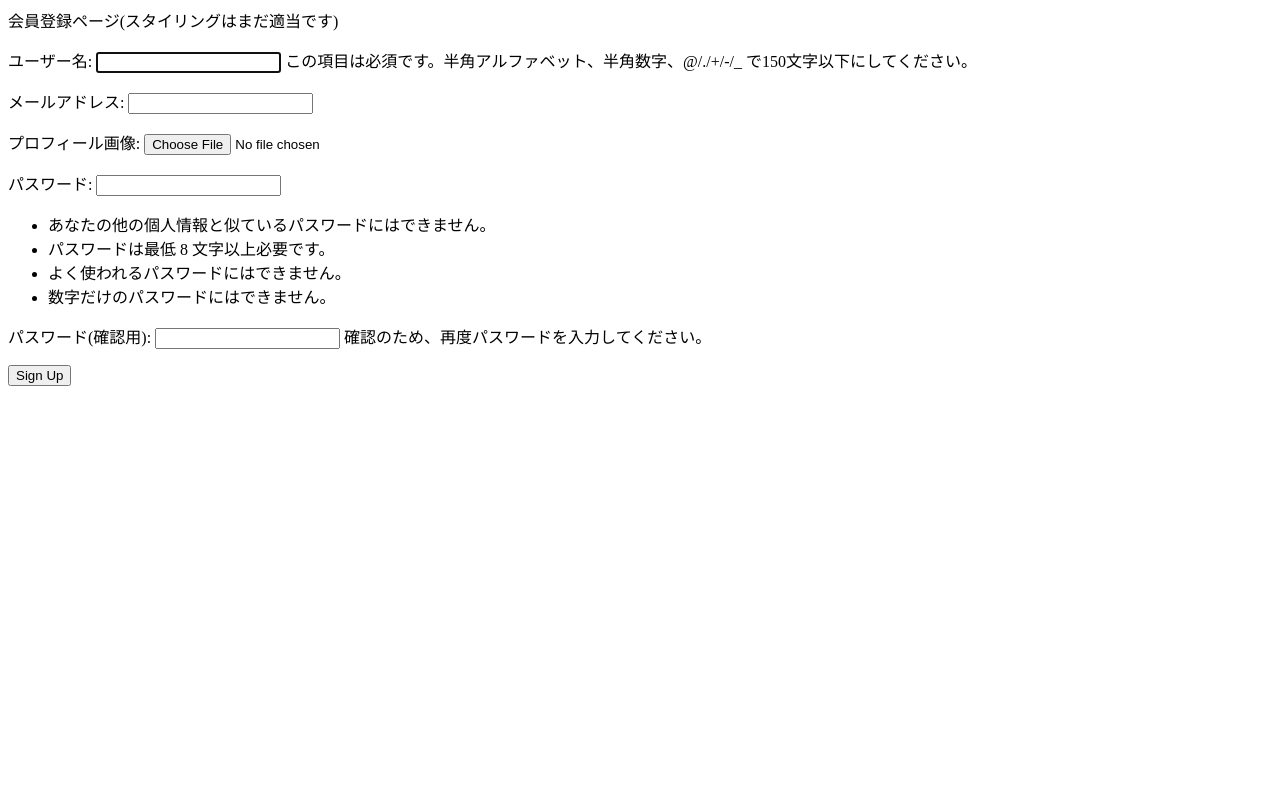
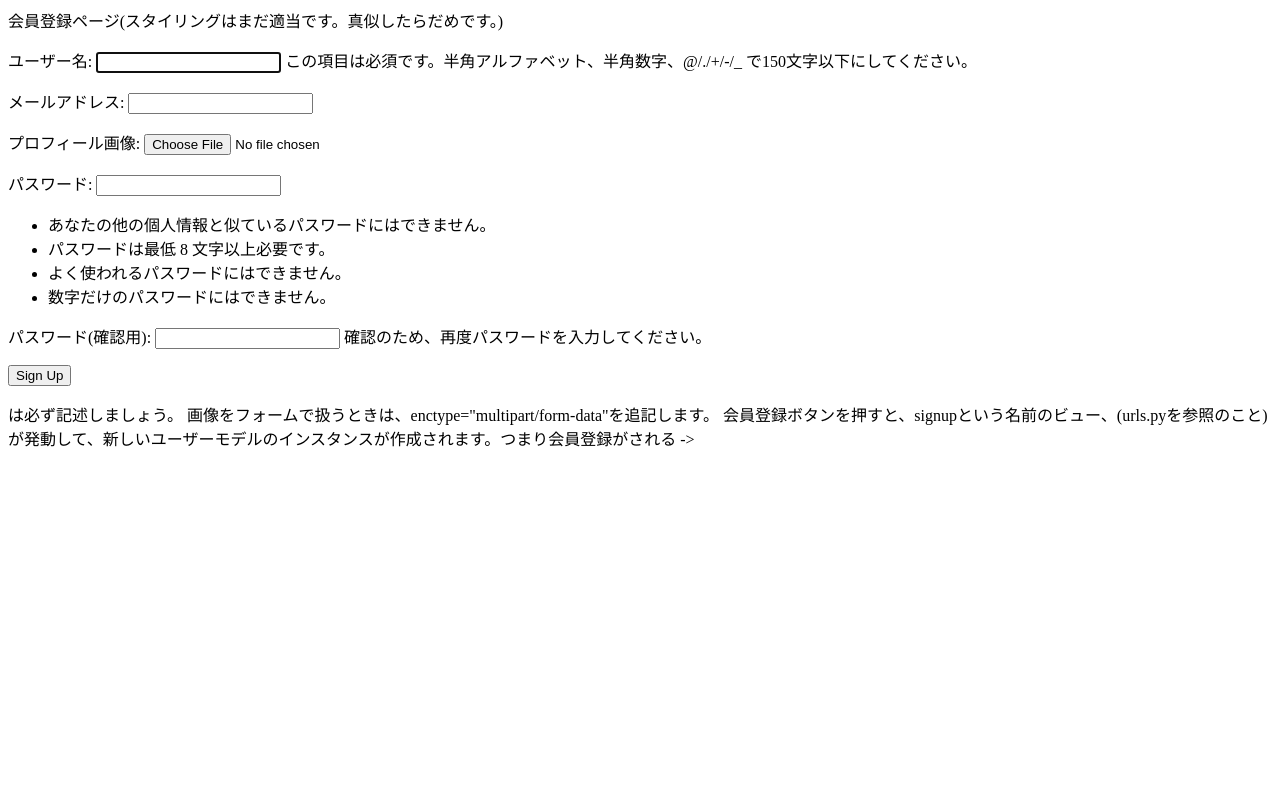
Before and after one commit to Ikuto-Tamura/django-chatapp-tamura, a Django app: page /signup/ in a window 1280 px wide. Run offline with Django 5.2, Linux system fonts and the light colour scheme.

Commit message:
会員登録ページコメントが来

```diff
--- a/chatapp_pj/chatapp_app/templates/chatapp_app/signup.html
+++ b/chatapp_pj/chatapp_app/templates/chatapp_app/signup.html
@@ -1,13 +1,15 @@
-会員登録ページ(スタイリングはまだ適当です)
+会員登録ページ(スタイリングはまだ適当です。真似したらだめです。)
 
 
 
-<form method="post" action="{% url 'signup' %}" enctype="multipart/form-data" class="signup-form">
+<form method="post" action="{% url 'signup' %}" enctype="multipart/form-data">
     {% csrf_token %}
     {{form.as_p}}
-    <button type="submit" class="signup-form__submit">Sign Up</button>
+    <button type="submit">Sign Up</button>
 </form>
 
 <!-
-今は作りが雑です
+{% csrf_token %}は必ず記述しましょう。
+画像をフォームで扱うときは、enctype="multipart/form-data"を追記します。
+会員登録ボタンを押すと、signupという名前のビュー、(urls.pyを参照のこと)が発動して、新しいユーザーモデルのインスタンスが作成されます。つまり会員登録がされる
 ->
```
